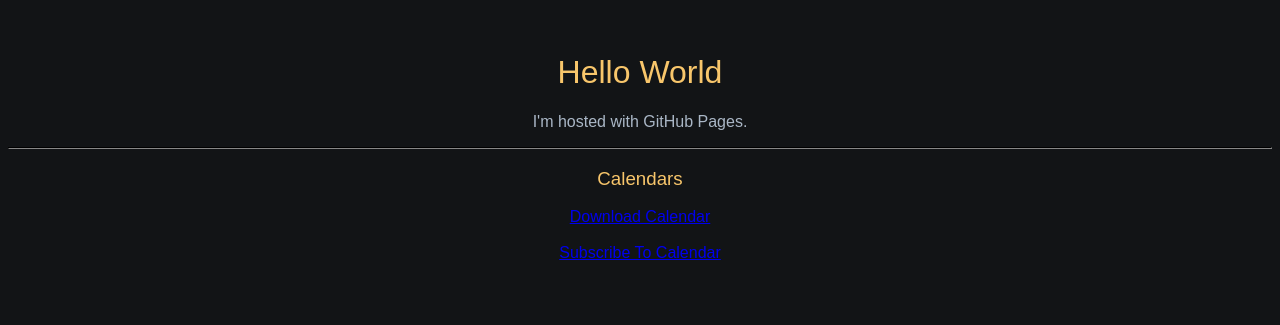
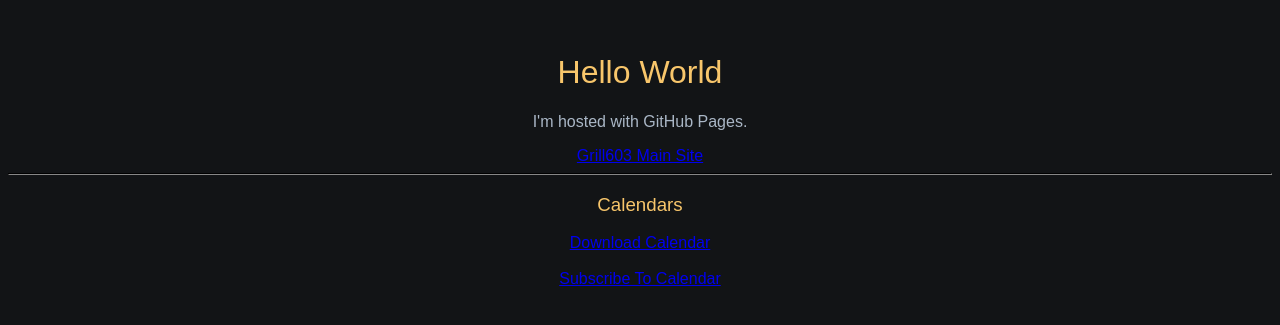
Before and after one commit to Grill603/Grill603.github.io, a plain HTML site: page index.html in a window 1280 px wide. Shown: the part 223-548 px from the top of the page. Drawn offline with Linux system fonts and the light colour scheme.

Commit message:
added link to main site

```diff
--- a/index.html
+++ b/index.html
@@ -23,6 +23,7 @@
 <body>
 <h1>Hello World</h1>
 <p>I'm hosted with GitHub Pages.</p>
+<a href="http://www.grill603.com/">Grill603 Main Site</a>
 <hr>
 <h3>Calendars</h3>
 <a id="cal_dl" href="calendars/Grill603_Event_Cal.ics">Download Calendar</a>
```
